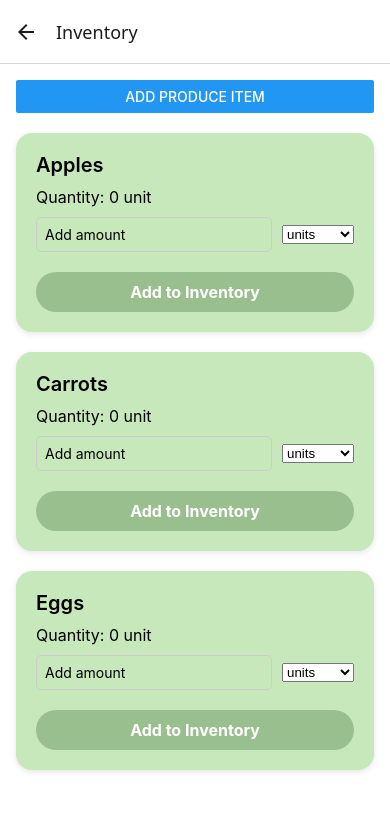
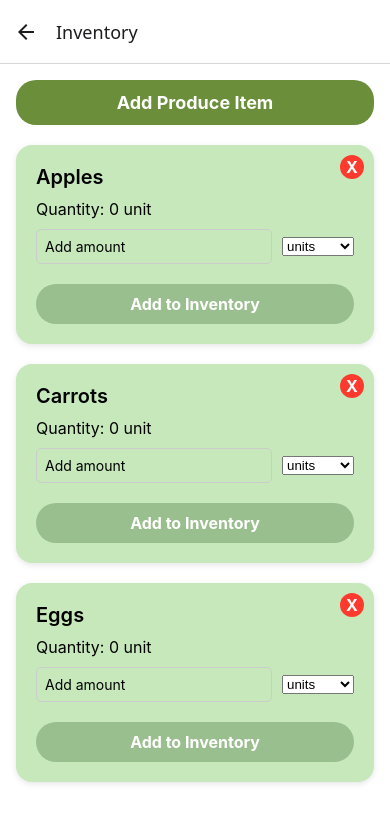
Before and after one commit to ultimate-patronum/SecondBite, a React Native app: screen /Inventory in a window 390 px wide. Shown: the top 822 px of the page. Built offline with nearby package versions, Linux system fonts and the light colour scheme.

Commit message:
button colors

```diff
--- a/components/InventoryItem.tsx
+++ b/components/InventoryItem.tsx
@@ -14,9 +14,10 @@ interface InventoryItemProps {
   name: string;
   initlQuantity: number;
   defaultUnit: string;
+  onDelete: (name: string) => void;
 }
 
-const InventoryItem: React.FC<InventoryItemProps> = ({ name, initlQuantity, defaultUnit }) => {
+const InventoryItem: React.FC<InventoryItemProps> = ({ name, initlQuantity, defaultUnit, onDelete}) => {
   const isEggs = name.toLowerCase() === 'eggs';
   const validUnit =  ('unit');
   const [quantity, setQuantity] = useState(initlQuantity);
@@ -32,8 +33,18 @@ const InventoryItem: React.FC<InventoryItemProps> = ({ name, initlQuantity, defa
     }
   };
 
+  const handleDelete = () => {
+    onDelete(name);
+  }
+
   return (
     <View style={styles.card}>
+
+    <TouchableOpacity style={styles.deleteButton} onPress={handleDelete}>
+    <Text style={styles.deleteText}>X</Text>
+    </TouchableOpacity>
+
+
       <Text style={styles.title}>{name}</Text>
       <Text style={styles.qty}>
         Quantity: {quantity} {unit}
@@ -75,6 +86,23 @@ const styles = StyleSheet.create({
         shadowOpacity: 0.1,
         shadowRadius: 6,
         elevation: 4,
+      },
+
+      deleteButton: {
+        position: 'absolute',
+        top: 10,
+        right: 10,
+        backgroundColor: '#fd3a2d',
+        borderRadius: 12,
+        width: 24,
+        height: 24,
+        justifyContent: 'center',
+        alignItems: 'center',
+      },
+      deleteText: {
+        color: '#fff',
+        fontWeight: 'bold',
+        fontSize: 16,
       },
 
       title: {
--- a/screens/HomeScreen.tsx
+++ b/screens/HomeScreen.tsx
@@ -1,12 +1,24 @@
 import React from 'react';
-import { View, Button, StyleSheet } from 'react-native';
+import { View, TouchableOpacity, Text, StyleSheet } from 'react-native';
 
 const HomeScreen = ({ navigation }: any) => {
   return (
     <View style={styles.container}>
-      <Button title="Go to Inventory" onPress={() => navigation.navigate('Inventory')} />
+      <TouchableOpacity
+        style={styles.button}
+        onPress={() => navigation.navigate('Inventory')}
+      >
+        <Text style={styles.buttonText}>Go to Inventory</Text>
+      </TouchableOpacity>
+
       <View style={{ height: 20 }} />
-      <Button title="Go to Recipes" onPress={() => navigation.navigate('Recipes')} />
+
+      <TouchableOpacity
+        style={styles.button}
+        onPress={() => navigation.navigate('Recipes')}
+      >
+        <Text style={styles.buttonText}>Go to Recipes</Text>
+      </TouchableOpacity>
     </View>
   );
 };
@@ -17,6 +29,19 @@ const styles = StyleSheet.create({
     justifyContent: 'center',
     padding: 20,
   },
+  button: {
+    backgroundColor: '#228B22',  // Forest green shade
+    paddingVertical: 12,
+    paddingHorizontal: 20,
+    borderRadius: 20,
+    alignItems: 'center',
+    justifyContent: 'center',
+  },
+  buttonText: {
+    color: '#fff',
+    fontSize: 18,
+    fontWeight: 'bold',
+  },
 });
 
 export default HomeScreen;
--- a/screens/InventoryScreen.tsx
+++ b/screens/InventoryScreen.tsx
@@ -1,6 +1,6 @@
 
 import React, { useState } from 'react';
-import { ScrollView, StyleSheet, Text, Button, View, TextInput } from 'react-native';
+import { ScrollView, StyleSheet, Text, Button, View, TextInput, TouchableOpacity } from 'react-native';
 import InventoryItem from '../components/InventoryItem';
 import PopupModal from '../components/PopupModal';
 import { useInventory } from '../context/InventoryContext';
@@ -26,7 +26,11 @@ function App(): React.JSX.Element {
   const [newItemUnit, setNewItemUnit] = useState('unit');
   const [modalVisible, setModalVisible] = useState(false);
 
-
+const handleDelete = (name: string) => {
+  setInventoryItems(prevItems =>
+    prevItems.filter(item=> item.name !== name)
+  );
+};
 //   const sampleRecipe = {
 //     name: 'Hearty Vegetable Stew',
 //     ingredients: [
@@ -54,7 +58,12 @@ function App(): React.JSX.Element {
   return (
     <ScrollView style={styles.container}>
       <View style={styles.header}>
-        <Button title="Add Produce Item" onPress={() => setModalVisible(true)} />
+      <TouchableOpacity
+          style={styles.addButton}
+          onPress={() => setModalVisible(true)}
+        >
+          <Text style={styles.addButtonText}>Add Produce Item</Text>
+        </TouchableOpacity>
       </View>
 
         <PopupModal
@@ -118,6 +127,7 @@ function App(): React.JSX.Element {
           name={item.name}
           initlQuantity={item.initlQuantity}
           defaultUnit={item.defaultUnit}
+          onDelete={() => handleDelete(item.name)}
         />
       ))}
 
@@ -146,6 +156,19 @@ const styles = StyleSheet.create({
     padding: 8,
     borderRadius: 5,
   },
+  addButton: {
+    backgroundColor: '#6a8e3a',  // Darker green shade
+    paddingVertical: 12,
+    paddingHorizontal: 20,
+    borderRadius: 20,
+    alignItems: 'center',
+    justifyContent: 'center',
+  },
+  addButtonText: {
+    color: '#fff',
+    fontSize: 18,
+    fontWeight: 'bold',
+  },
   picker: {
     height: 50,
     width: 150,
```
